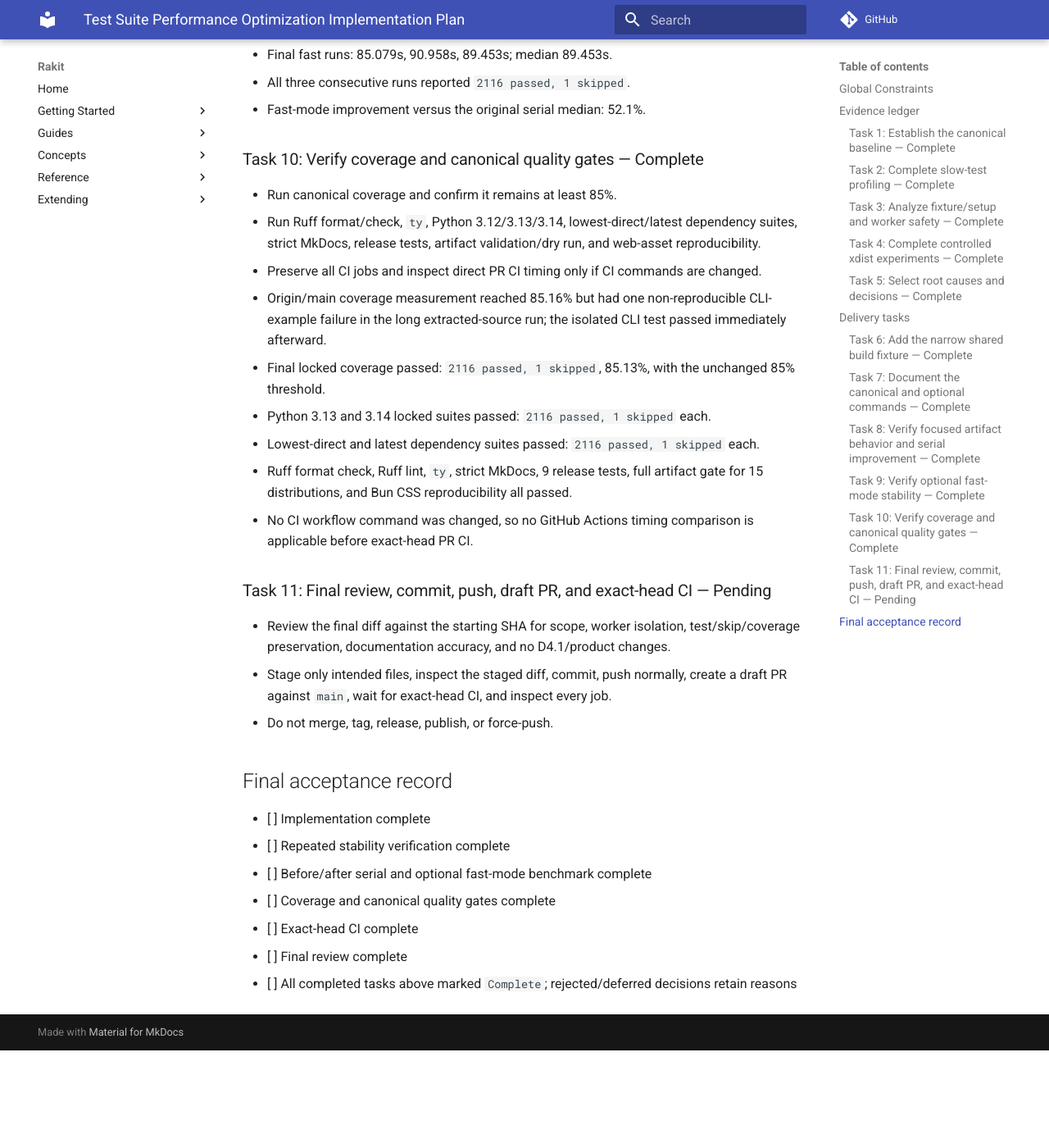
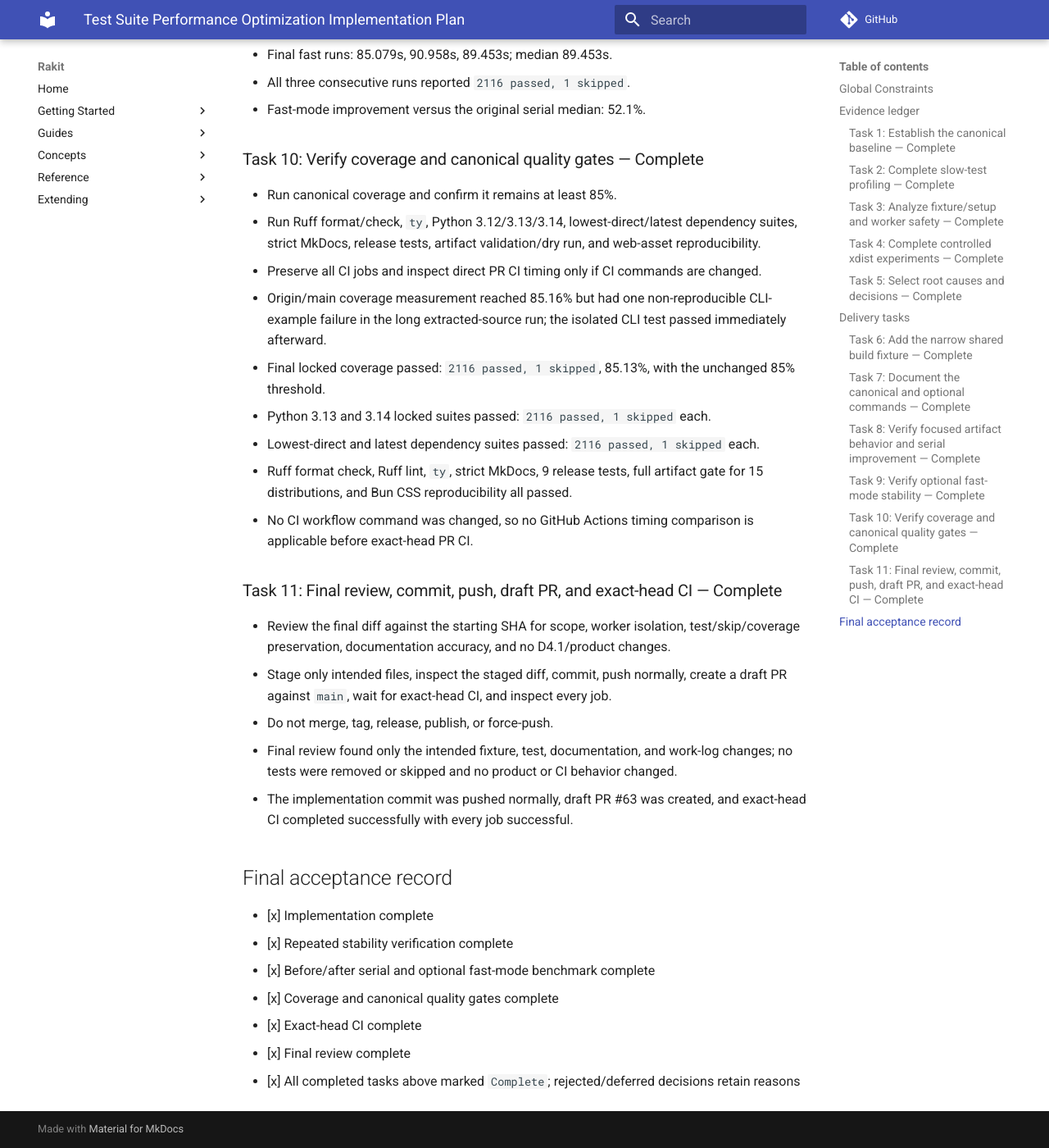
Before and after one commit to wihlarkop/rakit, an MkDocs documentation site: the page built from docs/superpowers/plans/2026-09-03-test-suite-performance-optimization.md, in a window 1280 px wide and 1400 px high, scrolled down 4163 px. Shown: the whole window at 82% size. Built offline with MkDocs 1.6.1 and Material for MkDocs 9.7.7, drawn with Linux system fonts in a browser that asks for light colours; comment, search, counter and statistics services are not loaded; before the commit the page ends 5444 px from its top, so only the background shows below that.

Commit message:
docs(plan): record performance gate completion

```diff
--- a/docs/superpowers/plans/2026-09-03-test-suite-performance-optimization.md
+++ b/docs/superpowers/plans/2026-09-03-test-suite-performance-optimization.md
@@ -128,18 +128,21 @@
 - Ruff format check, Ruff lint, `ty`, strict MkDocs, 9 release tests, full artifact gate for 15 distributions, and Bun CSS reproducibility all passed.
 - No CI workflow command was changed, so no GitHub Actions timing comparison is applicable before exact-head PR CI.
 
-### Task 11: Final review, commit, push, draft PR, and exact-head CI — Pending
+### Task 11: Final review, commit, push, draft PR, and exact-head CI — Complete
 
 - Review the final diff against the starting SHA for scope, worker isolation, test/skip/coverage preservation, documentation accuracy, and no D4.1/product changes.
 - Stage only intended files, inspect the staged diff, commit, push normally, create a draft PR against `main`, wait for exact-head CI, and inspect every job.
 - Do not merge, tag, release, publish, or force-push.
 
+- Final review found only the intended fixture, test, documentation, and work-log changes; no tests were removed or skipped and no product or CI behavior changed.
+- The implementation commit was pushed normally, draft PR #63 was created, and exact-head CI completed successfully with every job successful.
+
 ## Final acceptance record
 
-- [ ] Implementation complete
-- [ ] Repeated stability verification complete
-- [ ] Before/after serial and optional fast-mode benchmark complete
-- [ ] Coverage and canonical quality gates complete
-- [ ] Exact-head CI complete
-- [ ] Final review complete
-- [ ] All completed tasks above marked `Complete`; rejected/deferred decisions retain reasons
+- [x] Implementation complete
+- [x] Repeated stability verification complete
+- [x] Before/after serial and optional fast-mode benchmark complete
+- [x] Coverage and canonical quality gates complete
+- [x] Exact-head CI complete
+- [x] Final review complete
+- [x] All completed tasks above marked `Complete`; rejected/deferred decisions retain reasons
```
